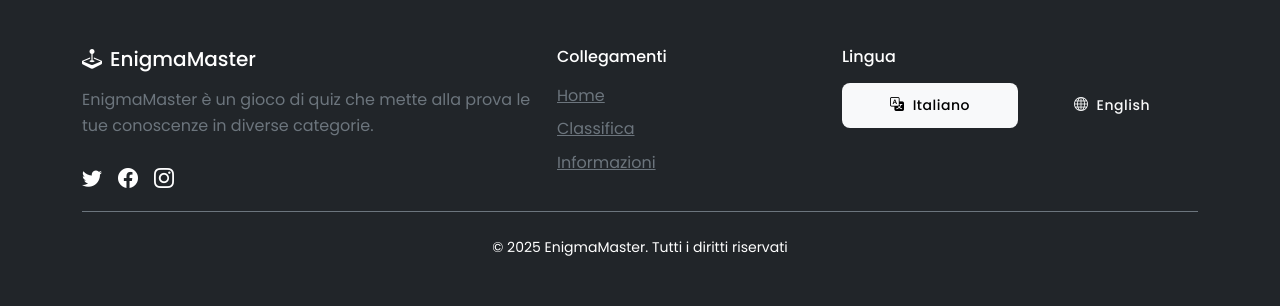
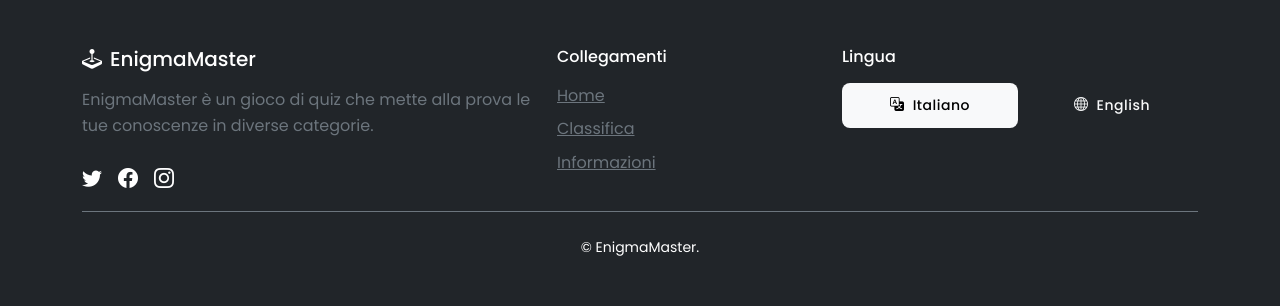
Before and after one commit to MattiaFoglia/EnigmaMaster, a PHP site: page /index.php in a window 1280 px wide. Shown: the part 596-902 px from the top of the page. Run offline with PHP 8.4, Linux system fonts and the light colour scheme; the visitor is signed in with stand-in values (Sample User, id 1); data that the repository does not hold is empty.

Commit message:
footer update

```diff
--- a/components/footer.php
+++ b/components/footer.php
@@ -53,7 +53,7 @@
         </div>
 
         <div class="text-center pt-4 mt-3 border-top border-secondary">
-            <p class="small mb-0">&copy; 2025 EnigmaMaster. <?= $lang['all_rights_reserved'] ?></p>
+            <p class="small mb-0">&copy; EnigmaMaster.</p>
         </div>
     </div>
 </footer>
```
